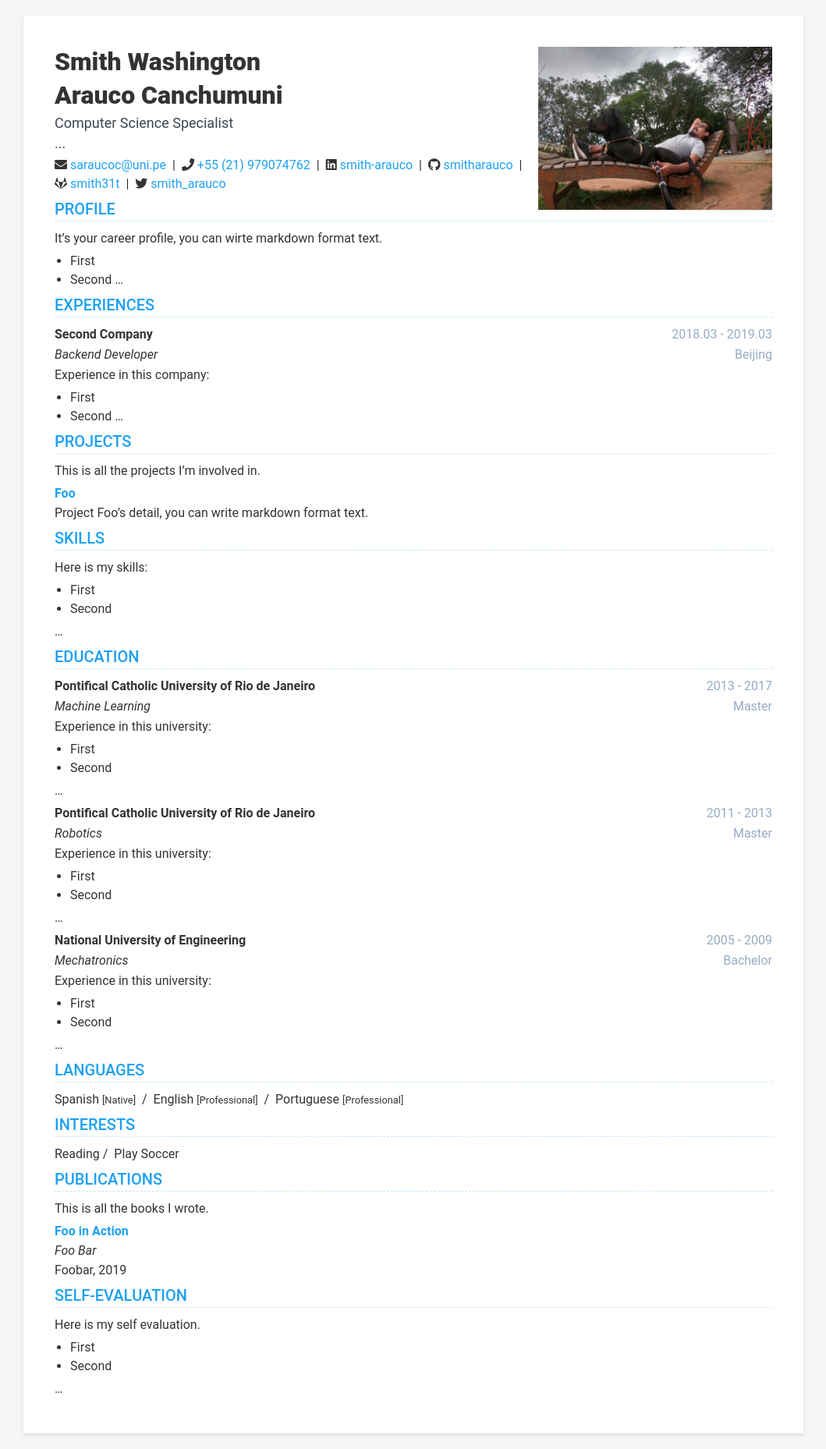
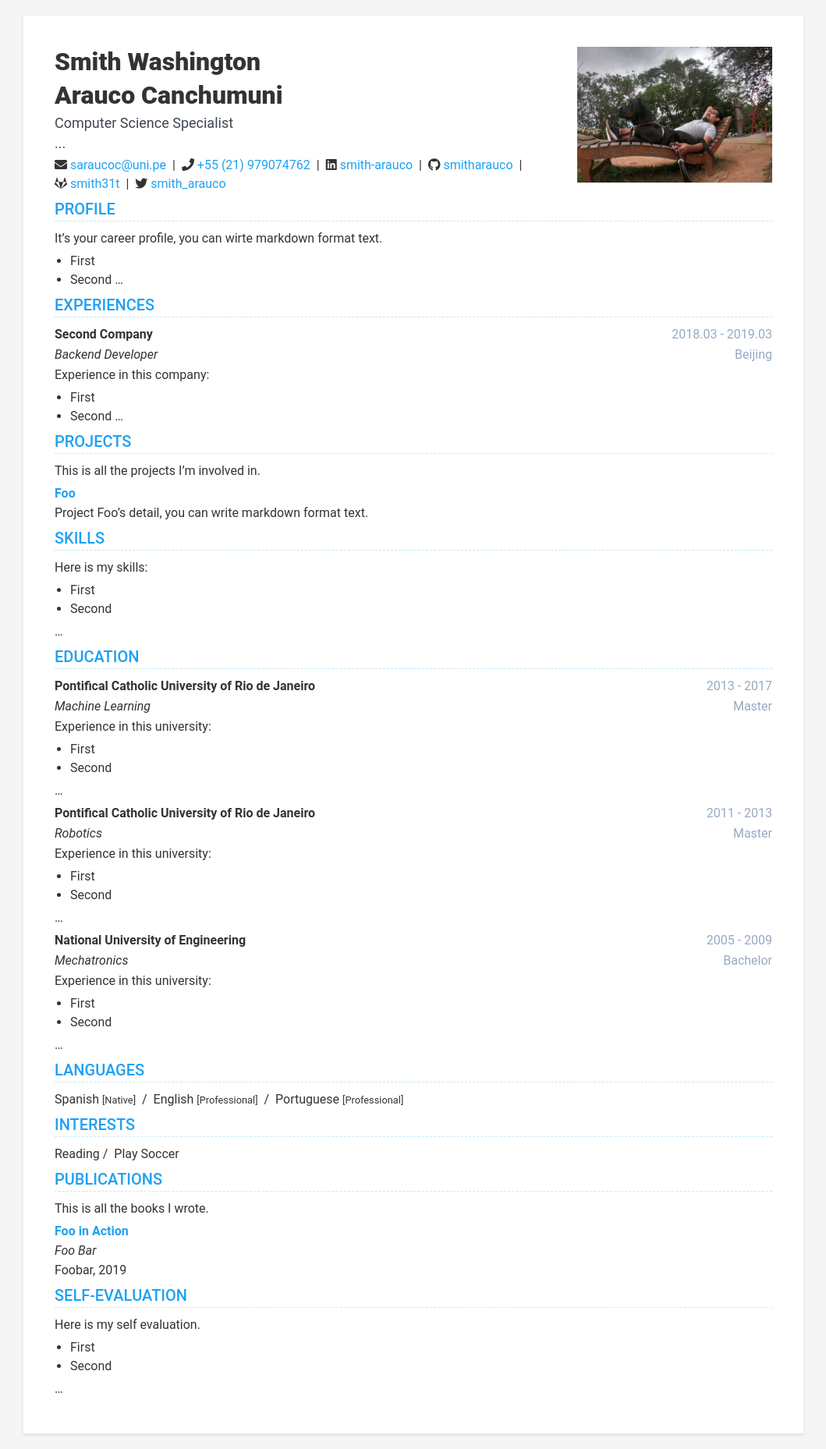
Before and after one commit to smitharauco/https-smitharauco.github.io-, a Jekyll site: the page built from index.html, in a window 1280 px wide. Shown: the whole page at 78% size, without its empty margins (110-1169 px from the left). Built offline with Jekyll 4.4.1, drawn with Linux system fonts in a browser that asks for light colours; nearby versions of some CDN libraries.

Commit message:
Update header.html

```diff
--- a/_includes/header.html
+++ b/_includes/header.html
@@ -3,7 +3,7 @@
 
     {% if intro.avatar.path and intro.avatar.display %}
     <div class="avatar-container">
-        <img class="avatar" src="{{ site.baseurl }}/assets/images/{{ intro.avatar.path }}" alt="avatar" style="width:300px;">
+        <img class="avatar" src="{{ site.baseurl }}/assets/images/{{ intro.avatar.path }}" alt="avatar" style="width:250px;">
     </div>
 
     <div class="intro-container">
```
